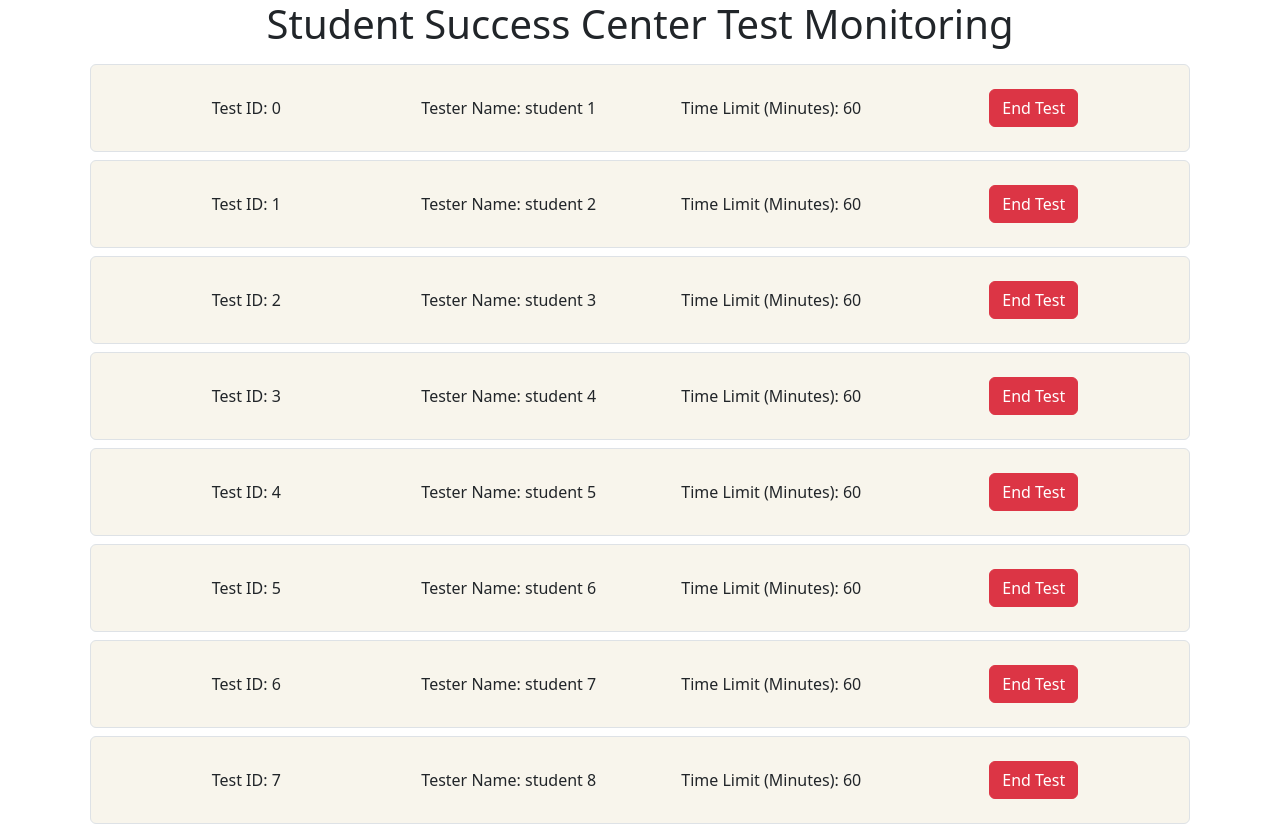
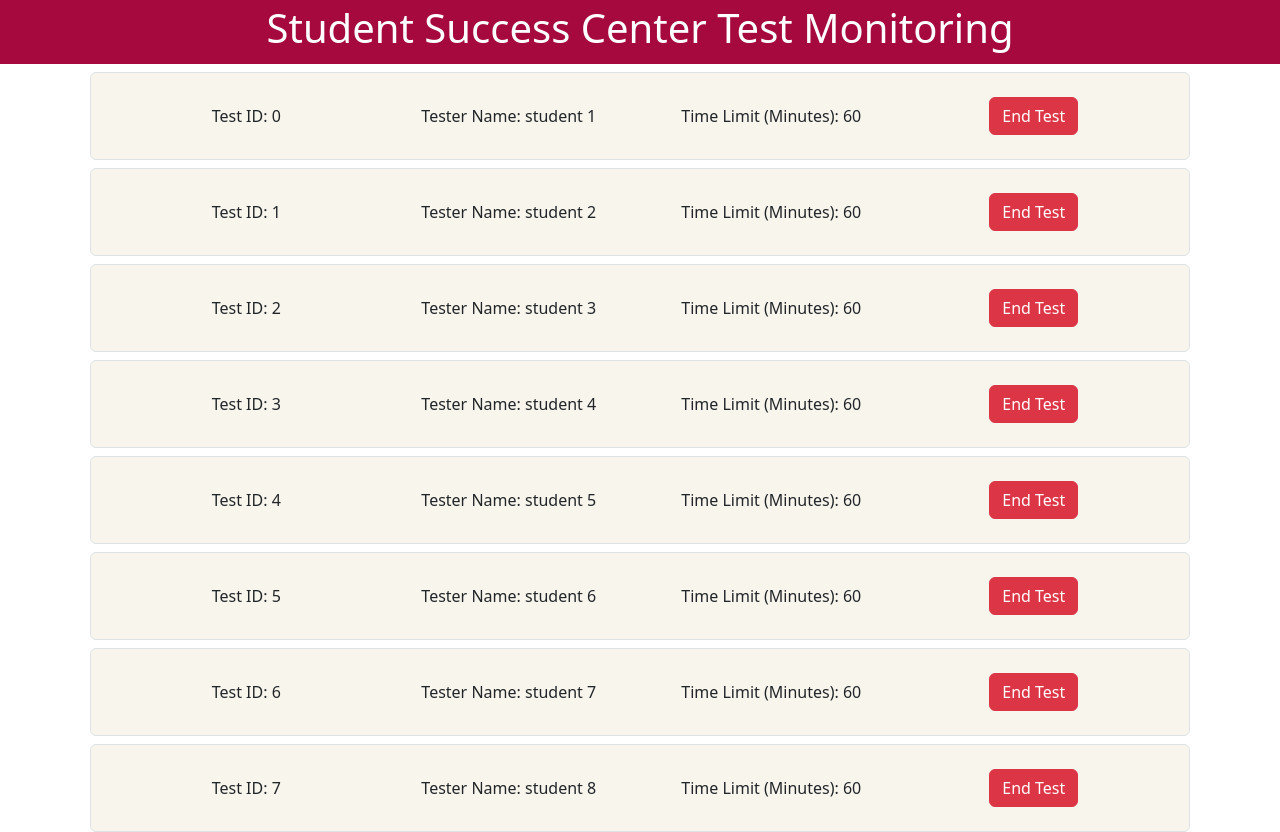
Before and after one commit to DanLanfear/ssc-testing, a React (Create React App) app: page / in a window 1280 px wide. Shown: the top 832 px of the page. Built offline with nearby package versions, Linux system fonts and the light colour scheme.

Commit message:
Fixed banner at top of screen

```diff
--- a/src/App.css
+++ b/src/App.css
@@ -19,7 +19,20 @@
   justify-items: center;
 }
 
-.header {
+.banner {
+  position: fixed;
+  display: grid;
+  width: 100vw;
   height: 4rem;
+  justify-items: center;
+  align-items: center;
   background-color: #a6093d;
 }
+
+.title {
+  color: white;
+}
+
+.placeholder {
+  height: 4rem;
+}
--- a/src/App.js
+++ b/src/App.js
@@ -5,8 +5,9 @@ import "bootstrap/dist/css/bootstrap.min.css";
 function App() {
   return (
     <div className="main-container">
-      <header role="banner"></header>
-      <h1 className="title">Student Success Center Test Monitoring</h1>
+      <div className="banner">
+        <h1 className="title">Student Success Center Test Monitoring</h1>
+      </div>
       <Board />
       {/* button for adding a test */}
     </div>
--- a/src/components/Board.js
+++ b/src/components/Board.js
@@ -58,6 +58,7 @@ class Board extends React.Component {
   render() {
     return (
       <div className="container">
+        <div className="placeholder"></div>
         {this.renderTest(0)}
         {this.renderTest(1)}
         {this.renderTest(2)}
```
